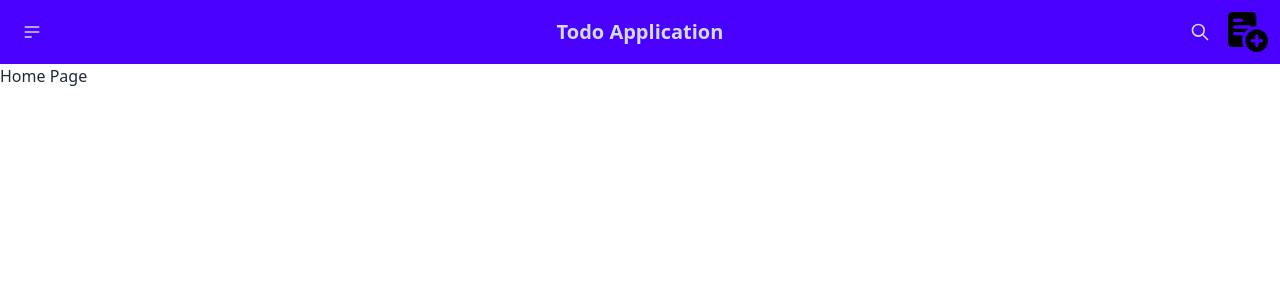
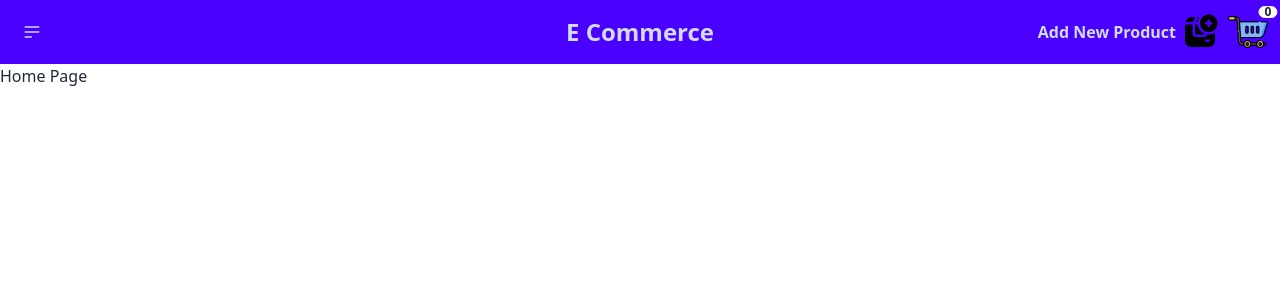
Before and after one commit to sanskar1419/EminentEshop-Hub, a React (Create React App) app in the folder frontend/: page / in a window 1280 px wide. Shown: the top 300 px of the page. Built offline with nearby package versions, Linux system fonts and the light colour scheme; no server answers.

Commit message:
Improve Navbar Styling

```diff
--- a/frontend/src/components/Navbar/Navbar.js
+++ b/frontend/src/components/Navbar/Navbar.js
@@ -1,6 +1,7 @@
 // Importing necessary module, component etc.
 import { Outlet, Link } from "react-router-dom";
-import addImage from "../../images/add.png";
+import addImage from "../../images/add .png";
+import addToCart from "../../images/add-to-cart.png";
 
 /* Defining functional Navbar component */
 function Navbar() {
@@ -34,45 +35,45 @@ function Navbar() {
               tabIndex={0}
               className="menu menu-sm dropdown-content mt-3 z-[1] p-2 shadow bg-primary rounded-box w-52"
             >
-              <li>
+              <li className="font-bold">
                 {/* Redirecting to home page */}
                 <Link to="/">Homepage</Link>
               </li>
-              <li>
+              <li className="font-bold">
                 {/* Redirecting to add page */}
                 <Link to="/add">Add Todo</Link>
+              </li>
+              <li className="font-bold">
+                {/* Redirecting to cart page */}
+                <Link to="/cart">Cart Page</Link>
               </li>
             </ul>
           </div>
         </div>
         <div className="navbar-center">
           {/* Redirecting to home page */}
-          <Link to="/" className="btn btn-ghost text-xl">
-            Todo Application
+          <Link to="/" className="btn btn-ghost text-2xl font-extrabold">
+            E Commerce
           </Link>
         </div>
         <div className="navbar-end">
+          <h1 className="font-bold">Add New Product</h1>
           <button className="btn btn-ghost btn-circle">
-            <svg
-              xmlns="http://www.w3.org/2000/svg"
-              className="h-5 w-5"
-              fill="none"
-              viewBox="0 0 24 24"
-              stroke="currentColor"
-            >
-              <path
-                strokeLinecap="round"
-                strokeLinejoin="round"
-                strokeWidth="2"
-                d="M21 21l-6-6m2-5a7 7 0 11-14 0 7 7 0 0114 0z"
-              />
-            </svg>
+            <div className="indicator">
+              <Link to="/add">
+                {" "}
+                <img src={addImage} alt="Add" width="40px" />
+              </Link>
+            </div>
           </button>
           <button className="btn btn-ghost btn-circle">
             <div className="indicator">
               <Link to="/add">
                 {" "}
-                <img src={addImage} alt="Add" width="40px" />
+                <img src={addToCart} alt="Add" width="40px" />
+                <span className="badge badge-xs badge-black indicator-item">
+                  0
+                </span>
               </Link>
             </div>
           </button>
```
Also changed, not shown: frontend/src/images/add .png (added), frontend/src/images/add-to-cart.png (added).
